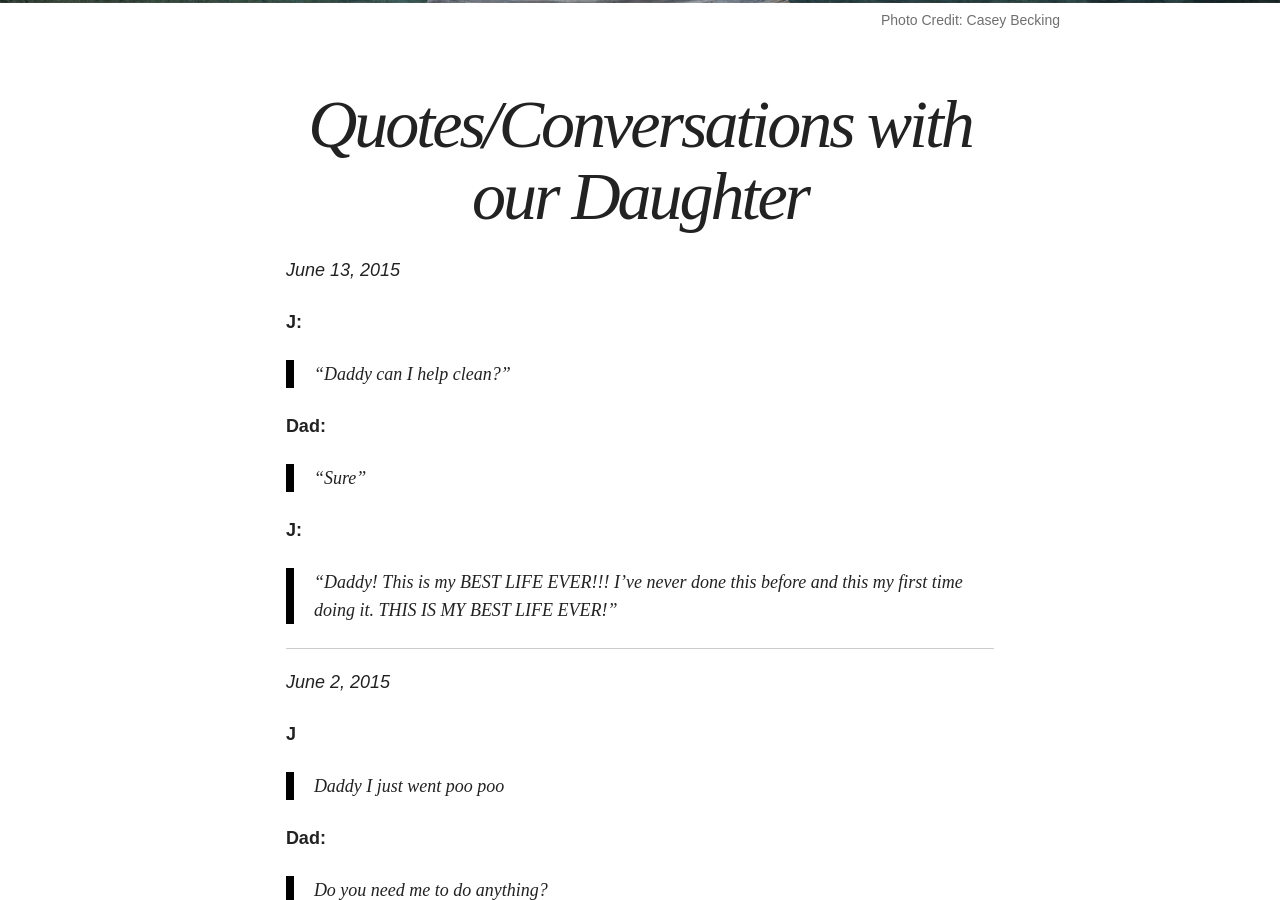
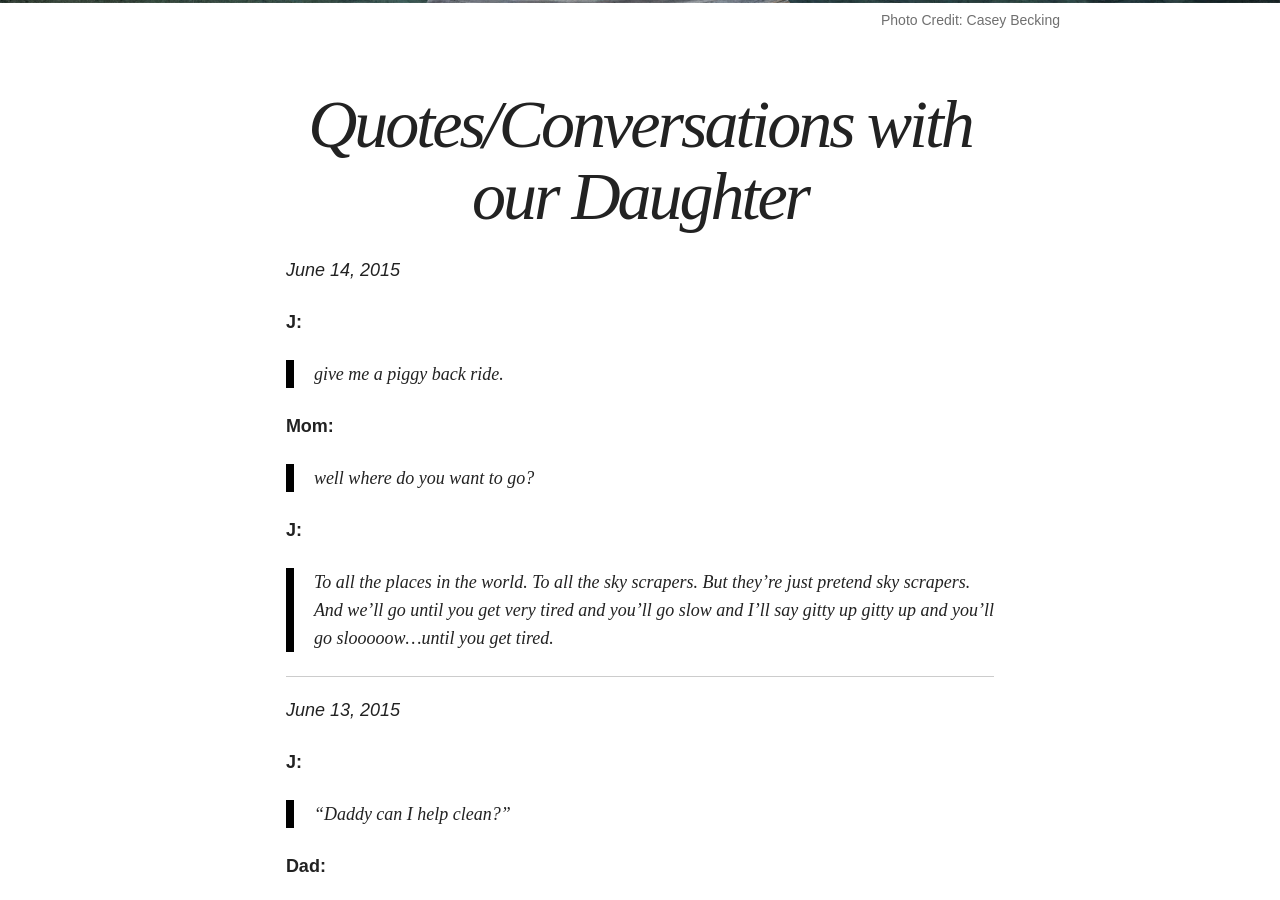
Before and after one commit to caseybecking/casey.becking.me, a Jekyll site: the page built from daughtersQuotes/index.md, in a window 1280 px wide and 900 px high, scrolled down 585 px. Built offline with Jekyll 4.4.1, drawn with Linux system fonts in a browser that asks for light colours; nearby versions of some CDN libraries.

Commit message:
Adding another daughter quote

```diff
--- a/daughtersQuotes/index.md
+++ b/daughtersQuotes/index.md
@@ -7,6 +7,22 @@ excerpt:
 image:
   feature: headers/2015-06-13-fiji-dock-1.jpg
   credit: Casey Becking
+---
+
+_June 14, 2015_
+
+**J:**
+
+>give me a piggy back ride.
+
+**Mom:**
+
+>well where do you want to go?
+
+**J:**
+
+>To all the places in the world. To all the sky scrapers. But they're just pretend sky scrapers. And we'll go until you get very tired and you'll go slow and I'll say gitty up gitty up and you'll go slooooow...until you get tired.
+
 ---
 
 _June 13, 2015_
```
